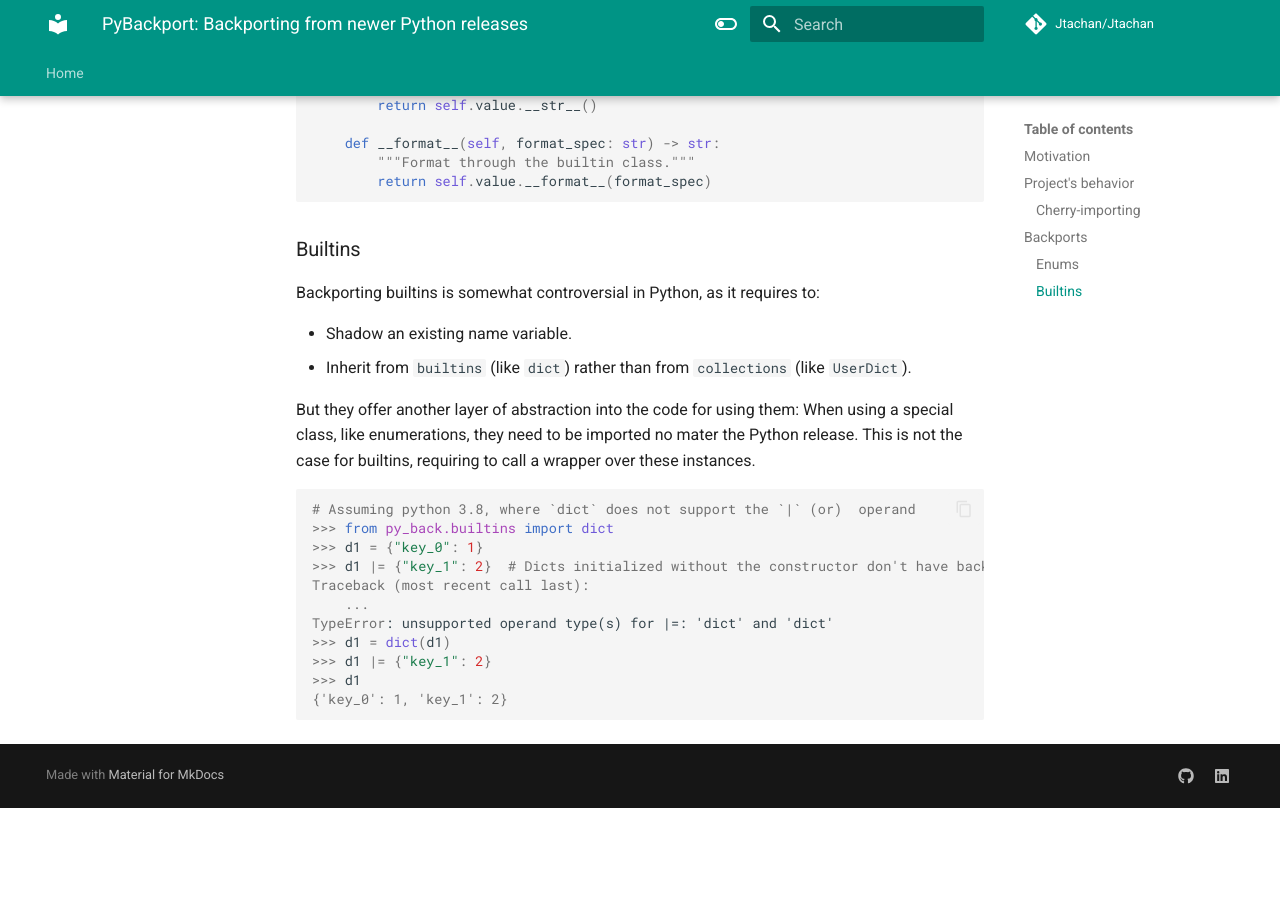
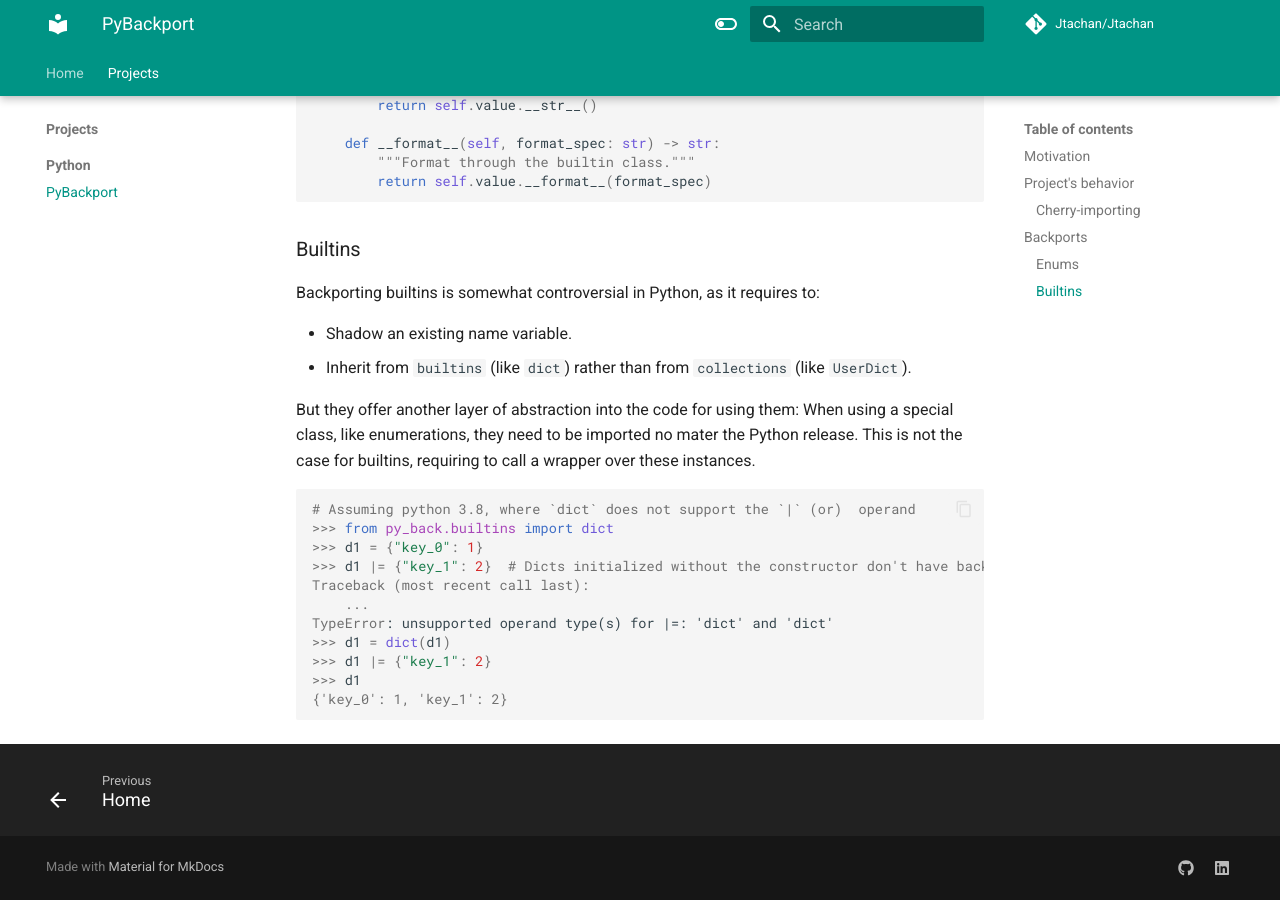
Before and after one commit to Jtachan/website, an MkDocs documentation site: the page built from docs/projects/pybackport.md, in a window 1280 px wide and 900 px high, scrolled down 2520 px. Built offline with MkDocs 1.6.1 and Material for MkDocs 9.7.7, drawn with Linux system fonts in a browser that asks for light colours; comment, search, counter and statistics services are not loaded; before the commit the page ends 3328 px from its top, so only the background shows below that.

Commit message:
Typo and added "projects" tab

```diff
--- a/mkdocs.yml
+++ b/mkdocs.yml
@@ -7,6 +7,9 @@ repo_name: "Jtachan/Jtachan"
 nav:
   - Home: index.md
   # - About: about.md  # WIP
+  - Projects:
+      - Python:
+          - PyBackport: projects/pybackport.md
 
 theme:
   name: material
@@ -50,6 +53,7 @@ markdown_extensions:
   - admonition  # https://squidfunk.github.io/mkdocs-material/reference/admonitions/?h=admonition#supported-types
   - pymdownx.details
   - pymdownx.superfences
+  - pymdownx.snippets
   - footnotes
   - toc:
       permalink: true
```
Also changed, not shown: docs/index.md (+2 -2 lines).
